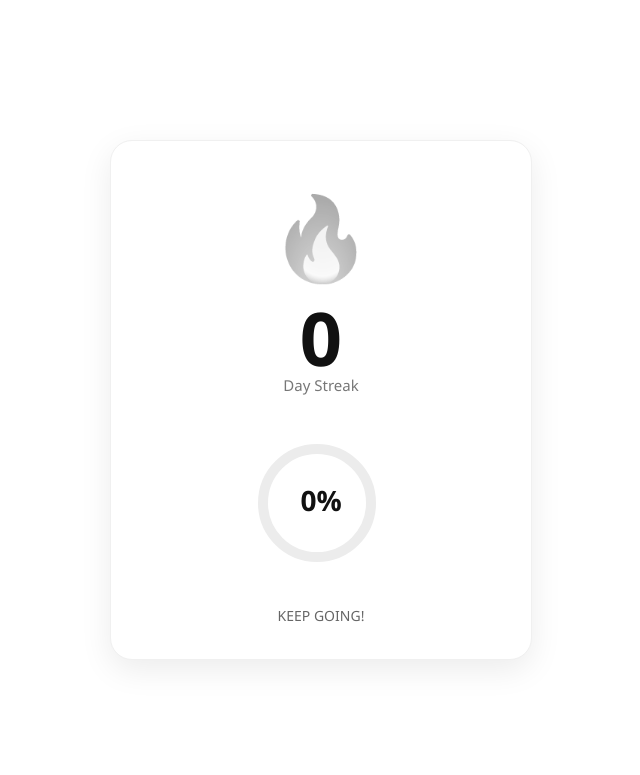
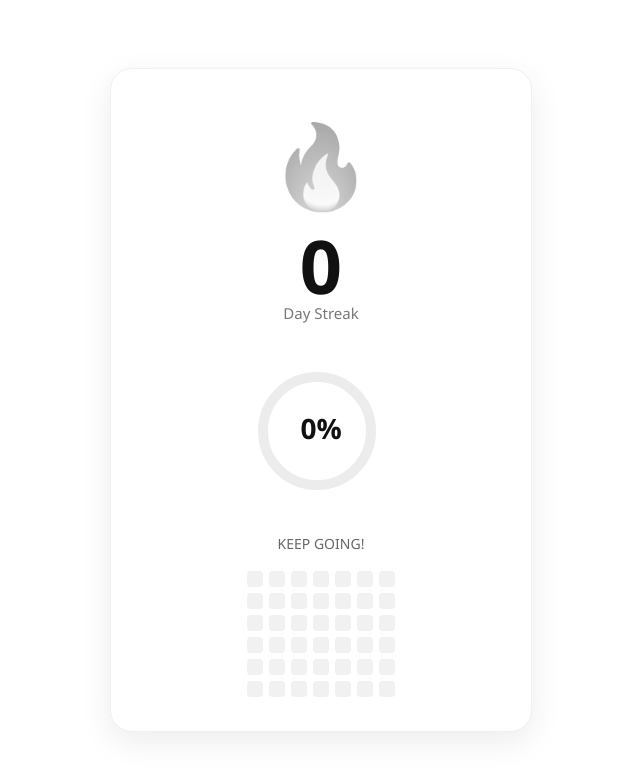
Before and after one commit to CreatronDesign/notion-streak-app, a Flask app: page / in a window 1280 px wide. Shown: the top 775 px of the page, without its empty margins (319-959 px from the left). Run offline with Flask 3, Linux system fonts and the light colour scheme; data that the repository does not hold is empty; some libraries are stand-ins or nearby versions.

Commit message:
Streak Heatmap trial

```diff
--- a/server.py
+++ b/server.py
@@ -6,7 +6,6 @@ import os
 
 app = Flask(__name__)
 CORS(app)
-
 
 NOTION_TOKEN = os.environ.get("NOTION_TOKEN")
 DATABASE_ID = os.environ.get("DATABASE_ID")
@@ -25,7 +24,7 @@ def get_data():
     res = requests.post(url, headers=headers)
     return res.json().get("results", [])
 
-def calculate_streak(tasks):
+def build_days(tasks):
     days = {}
 
     for task in tasks:
@@ -39,21 +38,17 @@ def calculate_streak(tasks):
 
         days.setdefault(date, []).append(done)
 
+    return days
+
+def calculate_streak(days):
     today = get_today()
 
-    if today in days:
-        if all(days[today]):
-            start_date = datetime.strptime(today, "%Y-%m-%d")
-        else:
-            start_date = datetime.strptime(today, "%Y-%m-%d") - timedelta(days=1)
+    if today in days and all(days[today]):
+        current = datetime.strptime(today, "%Y-%m-%d")
     else:
-        if not days:
-            return 0
-        latest_day = max(days.keys())
-        start_date = datetime.strptime(latest_day, "%Y-%m-%d")
+        current = datetime.strptime(today, "%Y-%m-%d") - timedelta(days=1)
 
     streak = 0
-    current = start_date
 
     while True:
         d = current.strftime("%Y-%m-%d")
@@ -66,6 +61,20 @@ def calculate_streak(tasks):
 
     return streak
 
+def build_heatmap(days):
+    heatmap = []
+    today = datetime.strptime(get_today(), "%Y-%m-%d")
+
+    for i in range(41, -1, -1):   # last 42 days
+        d = (today - timedelta(days=i)).strftime("%Y-%m-%d")
+
+        if d in days and all(days[d]):
+            heatmap.append(1)
+        else:
+            heatmap.append(0)
+
+    return heatmap
+
 @app.route("/")
 def home():
     return render_template("index.html")
@@ -75,18 +84,9 @@ def data():
     tasks = get_data()
     today = get_today()
 
-    today_tasks = []
+    days = build_days(tasks)
 
-    for t in tasks:
-        props = t["properties"]
-
-        if props["Date & Time"]["date"] is None:
-            continue
-
-        date = props["Date & Time"]["date"]["start"][:10]
-
-        if date == today:
-            today_tasks.append(props["Today's Work"]["checkbox"])
+    today_tasks = days.get(today, [])
 
     total = len(today_tasks)
     done = sum(today_tasks)
@@ -96,7 +96,8 @@ def data():
         "done": done,
         "total": total,
         "all_done": all_done,
-        "streak": calculate_streak(tasks)
+        "streak": calculate_streak(days),
+        "heatmap": build_heatmap(days)
     })
 
 if __name__ == "__main__":
--- a/static/script.js
+++ b/static/script.js
@@ -55,6 +55,14 @@ if (d.total > 0 && d.all_done) {
 }
 
 localStorage.setItem("lastState", lastState);
+let heat = document.getElementById("heatmap");
+heat.innerHTML = "";
+
+d.heatmap.forEach(v=>{
+    let box = document.createElement("div");
+    box.className = v ? "tile active" : "tile";
+    heat.appendChild(box);
+});
 
 })
 .catch(err => console.log(err));
--- a/static/style.css
+++ b/static/style.css
@@ -136,3 +136,23 @@ circle {
 #popup.show {
     transform: translate(-50%, -50%) scale(1);
 }
+
+#heatmap{
+    margin-top:18px;
+    display:grid;
+    grid-template-columns: repeat(7, 16px);
+    gap:6px;
+    justify-content:center;
+}
+
+.tile{
+    width:16px;
+    height:16px;
+    border-radius:4px;
+    background:#f1f1f1;
+}
+
+.tile.active{
+    background:#ff7a00;
+    box-shadow:0 0 8px rgba(255,122,0,.5);
+}
--- a/templates/index.html
+++ b/templates/index.html
@@ -27,6 +27,7 @@
 </div>
 
 <div id="quote">KEEP GOING!</div>
+<div id="heatmap"></div>
 
 </div>
 
```
